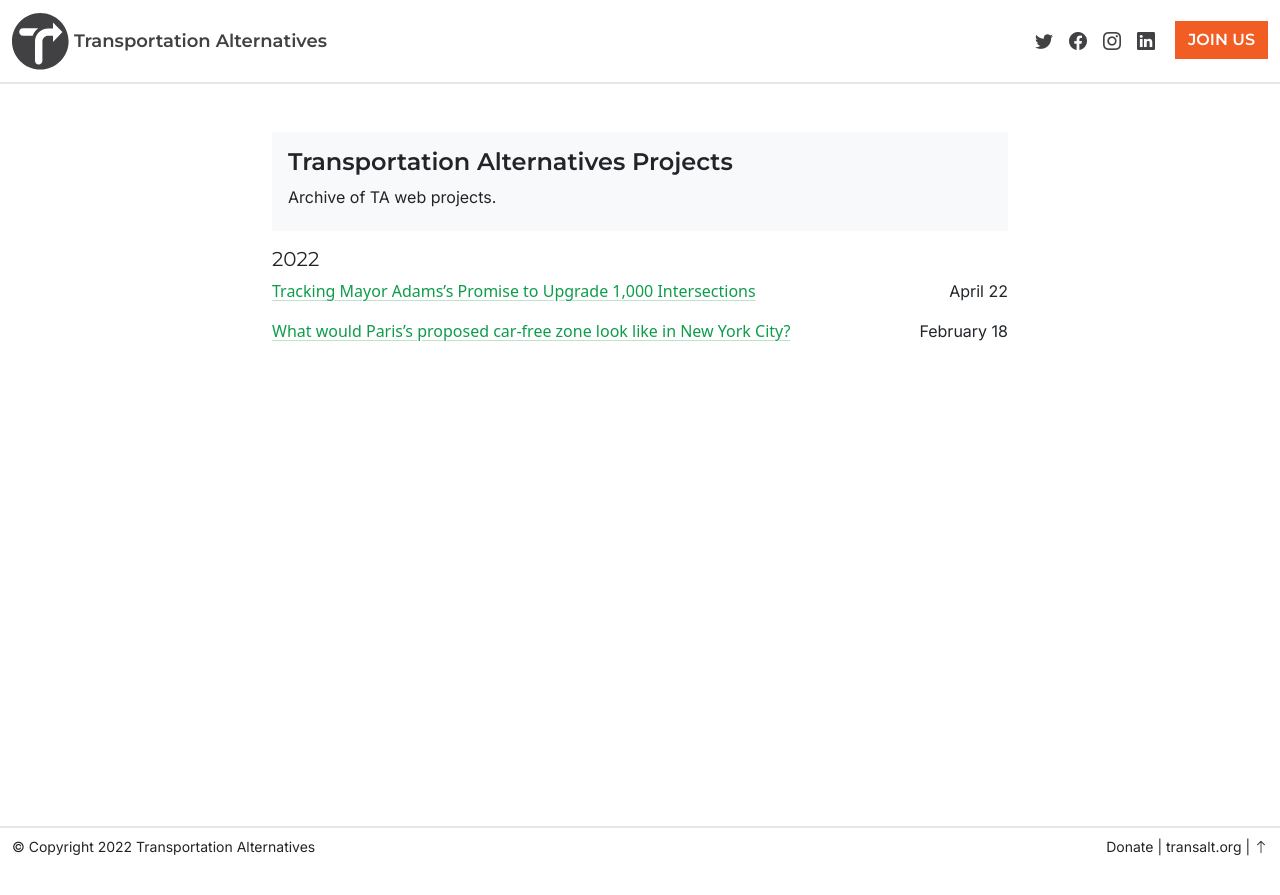
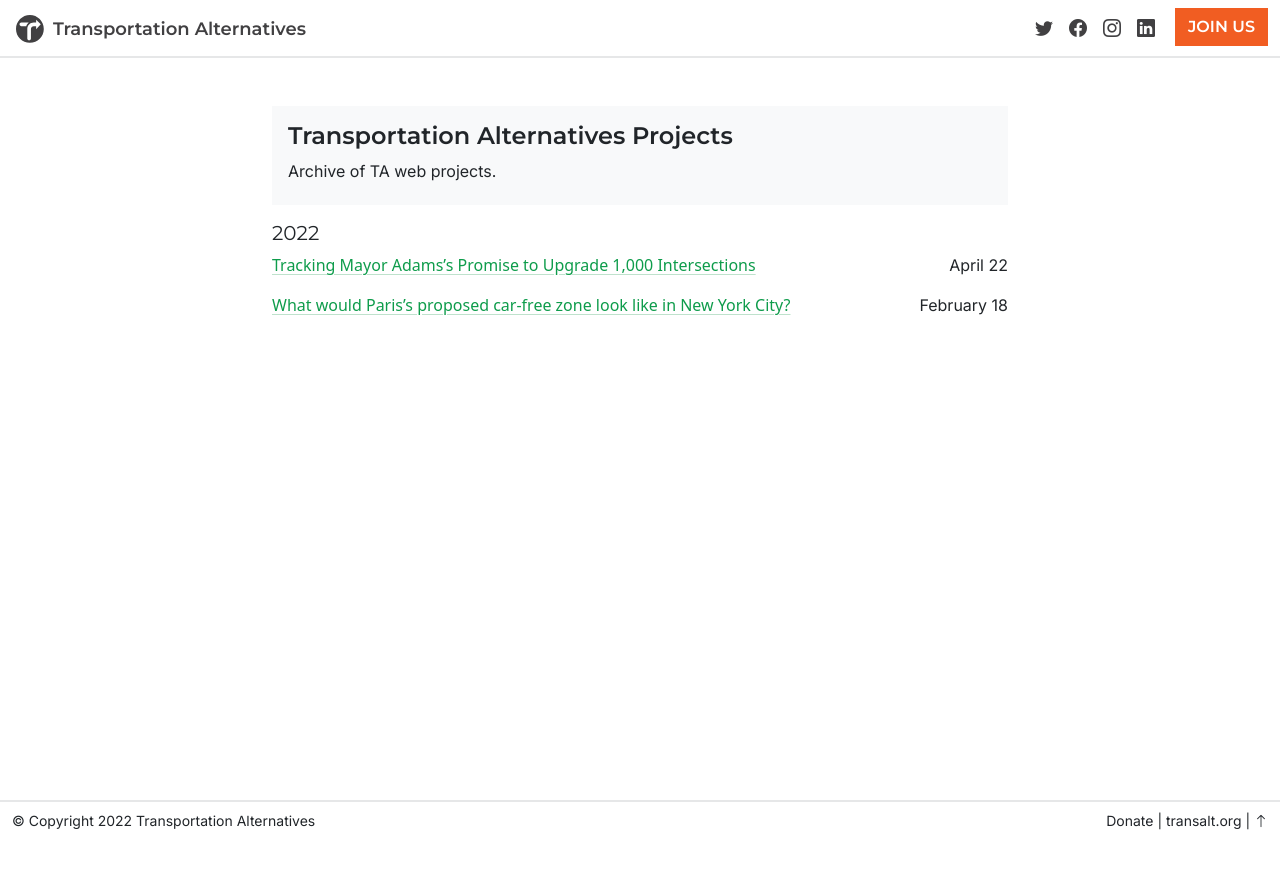
Before and after one commit to TransportationAlternatives/projects.transalt.org, a Jekyll site: the page built from index.markdown, in a window 1280 px wide. Shown: the top 895 px of the page. Built offline with Jekyll 4.4.1, drawn with Linux system fonts in a browser that asks for light colours.

Commit message:
Update style.css

```diff
--- a/assets/css/style.css
+++ b/assets/css/style.css
@@ -28,9 +28,44 @@
 	font-weight: 600;
 }
 
-.nav-cta {
-	margin-left: 12px;
+@media (max-width: 575.98px) {
+	.nav-cta {
+		margin-left: 0px;
+	}
+	.logo-icon {
+		height: 24px;
+		width: 24px;
+	}
+	.navbar-brand {
+		font-size: 14px !important;
+	}
+	.navbar-toggler {
+		background-color: white;
+		border: none;
+		padding: 0;
+		margin: 0;
+		color: ##414042;
+	}
+
 }
+
+@media (max-width: 765px) {
+	.archive-date {
+		padding-top: 16px;
+		margin-bottom: 0;
+	}
+}
+
+@media (min-width: 575.99px) {
+	.nav-cta {
+		margin-left: 12px;
+	}
+	.logo-icon {
+		height: 28px;
+		width: 36px;
+	}
+}
+
 
 .navbar {
 	border-bottom: 2px solid #e6e7e8;
```
